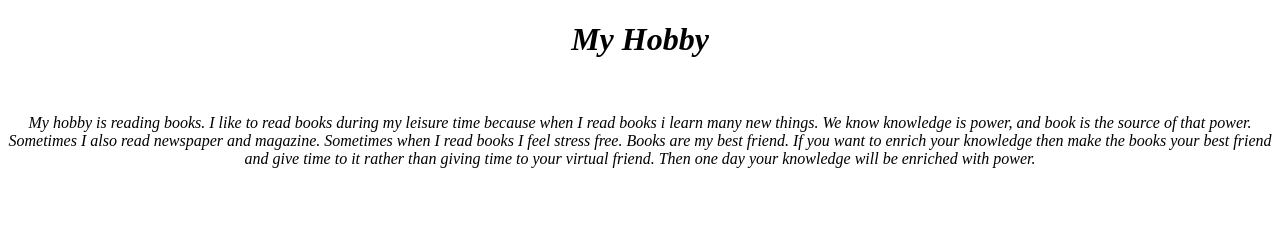
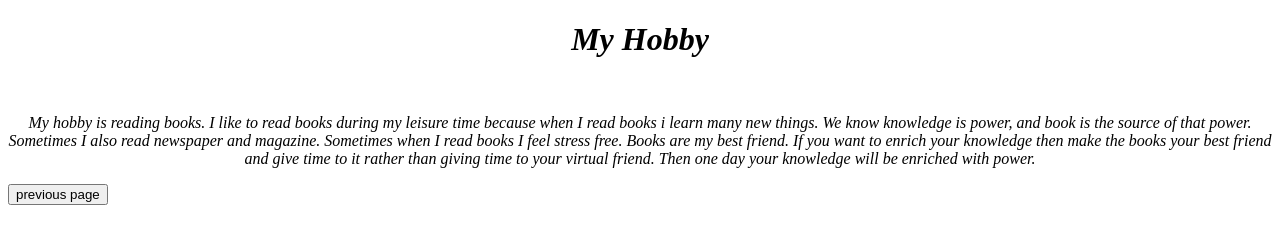
Before and after one commit to AranyaDebnath/AranyaDebnath.github.io, a plain HTML site: page page2.html in a window 1280 px wide. Drawn offline with Linux system fonts and the light colour scheme.

Commit message:
Update page2.html

```diff
--- a/page2.html
+++ b/page2.html
@@ -10,6 +10,9 @@ many new things. We know knowledge is power, and book is the source of that powe
 magazine. Sometimes when I read books I feel stress free. Books are my best friend. If you want to enrich your knowledge
 then make the books your best friend and give time to it rather than giving time to your virtual friend.
 Then one day your knowledge will be enriched with power. </em></p>
+<a href="index.html" >
+<button> previous page </button>
+</a>
 
 </body>
 </html>
```
